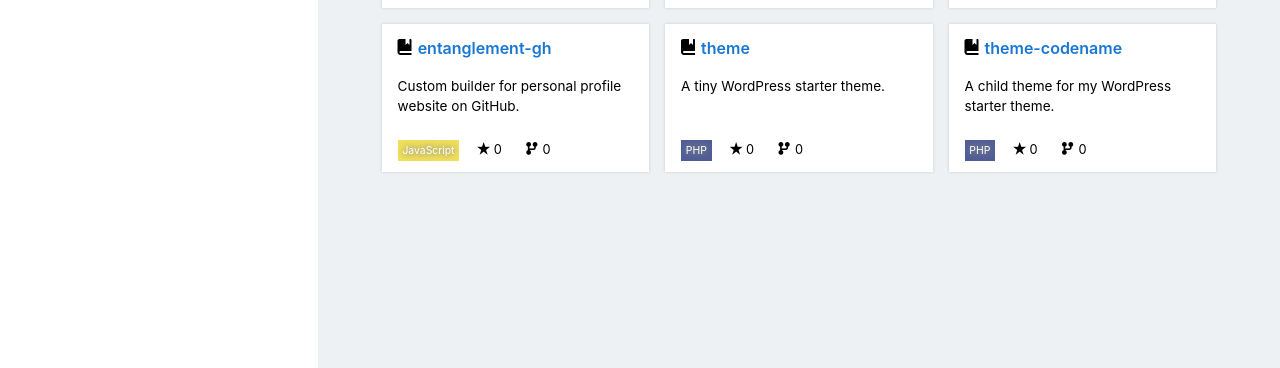
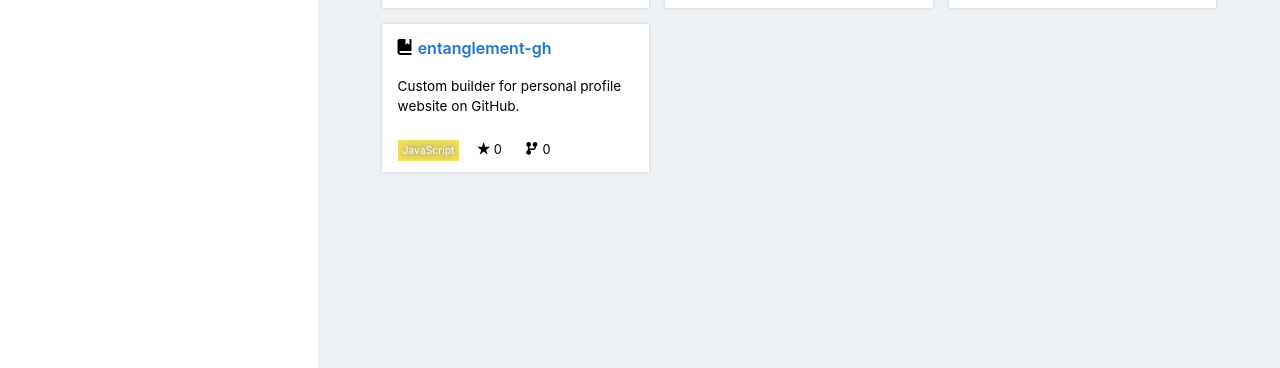
Before and after one commit to loltgt/loltgt.github.io, a website: page index.html in a window 1280 px wide. Shown: the part 432-800 px from the top of the page. Drawn offline with Linux system fonts and the light colour scheme.

Commit message:
update 27032021

```diff
--- a/config.json
+++ b/config.json
@@ -9,10 +9,10 @@
   },
   "repos": {
     "limit": 6,
-    "include": ["ensemble-lightbox", "ensemble-modal", "ensemble-social-share", "entanglement-gh", "theme", "theme-codename"]
+    "include": ["ensemble-lightbox", "ensemble-modal", "ensemble-social-share", "entanglement-gh"]
   },
   "socials": {
-    "website": "https://loltgt.ml"
+    "website": "https://ctlcltd.github.io"
   },
   "topics": [],
   "src_folder": "./src",
--- a/index.html
+++ b/index.html
@@ -27,7 +27,7 @@
 </div>
 <div class="profile_socials">
 <ul class="profile_socials_list">
-<li class="profile_socials_item"><a href="https://loltgt.ml" title="Website" rel="noopener" target="_blank">
+<li class="profile_socials_item"><a href="https://ctlcltd.github.io" title="Website" rel="noopener" target="_blank">
 <span class="icon icon-external-link"></span>
 <span class="label">Website</a>
 </li>
@@ -104,38 +104,6 @@
 <span class="card_forks"><a href="https://github.com/loltgt/entanglement-gh/network/members"><span class="icon icon-fork"></span> 0</a></span>
 </div>
 </div>
-<div class="card repo">
-<div class="card-head">
-<h3 class="card_title">
-<span class="icon icon-book"></span>
-<a class="card_link" href="https://github.com/loltgt/theme">theme</a>
-</h3>
-</div>
-<div class="card-text">
-<p class="card_description">A tiny WordPress starter theme.</p>
-</div>
-<div class="card-foot">
-<span class="card_lang-code lang-code-php" style="background-color: #4f5d95;">PHP</span>
-<span class="card_stargazers"><a href="https://github.com/loltgt/theme/stargazers"><span class="icon icon-star"></span> 0</a></span>
-<span class="card_forks"><a href="https://github.com/loltgt/theme/network/members"><span class="icon icon-fork"></span> 0</a></span>
-</div>
-</div>
-<div class="card repo">
-<div class="card-head">
-<h3 class="card_title">
-<span class="icon icon-book"></span>
-<a class="card_link" href="https://github.com/loltgt/theme-codename">theme-codename</a>
-</h3>
-</div>
-<div class="card-text">
-<p class="card_description">A child theme for my WordPress starter theme.</p>
-</div>
-<div class="card-foot">
-<span class="card_lang-code lang-code-php" style="background-color: #4f5d95;">PHP</span>
-<span class="card_stargazers"><a href="https://github.com/loltgt/theme-codename/stargazers"><span class="icon icon-star"></span> 0</a></span>
-<span class="card_forks"><a href="https://github.com/loltgt/theme-codename/network/members"><span class="icon icon-fork"></span> 0</a></span>
-</div>
-</div>
 </div>
 </div>
 </div>
```
